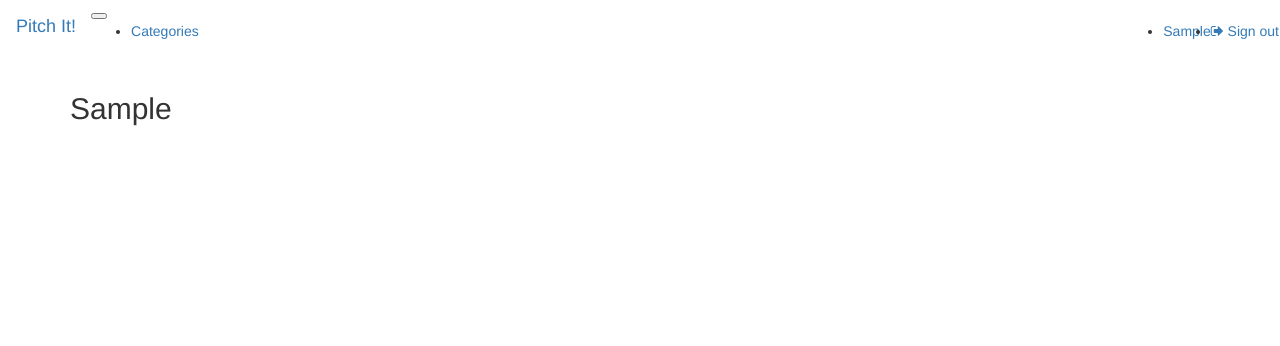
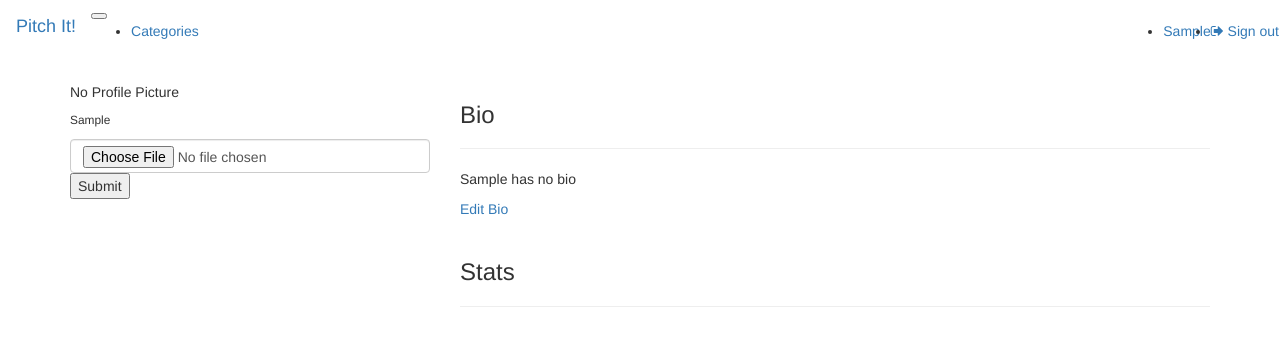
Before and after one commit to DevWaweru/PitchIt, a Flask app: a page that uses app/templates/profile/profile.html in a window 1280 px wide. Shown: the top 346 px of the page. Run offline with Flask 2, Linux system fonts and the light colour scheme; the visitor is signed in with stand-in values (Sample User, id 1); data comes from the database, SQL or seed files in the repository; some libraries are stand-ins or nearby versions; some web fonts are replaced.

Commit message:
UPLOAD PHOTO  * Adding the profile table in the database  * Including update bio in the user profile module  * Adding functions facilitating updating the bio and uploading profile photos

```diff
--- a/app/main/views.py
+++ b/app/main/views.py
@@ -2,8 +2,8 @@ from flask import render_template, request, redirect, url_for, flash
 from . import main
 from ..models import User, Pitch, Comment, UpVote, DownVote
 from flask_login import login_required, current_user
-from .. import db
-from .forms import PitchForm, CategoryForm, CommentForm
+from .. import db, photos
+from .forms import PitchForm, CommentForm, UpdateProfile
 
 @main.route('/')
 def index():
@@ -110,3 +110,34 @@ def category(cat):
     title = f'{cat} category | One Minute Pitch'
 
     return render_template('category.html', title=title, category=my_category)
+
+@main.route('/user/<uname>/update', methods=['GET','POST'])
+@login_required
+def update_profile(uname):
+    user = User.query.filter_by(username = uname).first()
+
+    if user is None:
+        abort(404)
+
+    update_form = UpdateProfile()
+
+    if update_form.validate_on_submit():
+        user.bio = update_form.bio.data
+        db.session.add(user)
+        db.session.commit()
+
+        return redirect(url_for('.profile',uname = user.username))
+
+    return render_template('profile/update.html', form=update_form)
+
+@main.route('/user/<uname>/update/pic',methods= ['POST'])
+@login_required
+def update_pic(uname):
+    user = User.query.filter_by(username = uname).first()
+    if 'photo' in request.files:
+        filename = photos.save(request.files['photo'])
+        path = f'photos/{filename}'
+        user.profile_pic_path = path
+        # user_photo = PhotoProfile(pic_path = path,user = user)
+        db.session.commit()
+    return redirect(url_for('main.profile',uname=uname))
--- a/app/models.py
+++ b/app/models.py
@@ -20,6 +20,7 @@ class User(UserMixin,db.Model):
     comments = db.relationship('Comment',backref='user',lazy='dynamic')
     upvotes = db.relationship('UpVote',backref='user',lazy='dynamic')
     downvotes = db.relationship('DownVote',backref='user',lazy='dynamic')
+    photos = db.relationship('PhotoProfile',backref = 'user',lazy = "dynamic")
 
     @property
     def password(self):
@@ -120,3 +121,10 @@ class DownVote(db.Model):
 
     def __repr__(self):
         return f'{self.id_user}:{self.pitching_id}'
+
+class PhotoProfile(db.Model):
+    __tablename__ = 'profile_photos'
+
+    id = db.Column(db.Integer,primary_key = True)
+    pic_path = db.Column(db.String())
+    user_id = db.Column(db.Integer,db.ForeignKey("users.id"))
--- a/app/static/css/styles.css
+++ b/app/static/css/styles.css
@@ -24,7 +24,7 @@
 .welcome{
     text-align: center;
     padding-top: 15rem;
-    padding-bottom: 20rem;
+    padding-bottom: 22rem;
 }
 .welcome h1{
     font-family: 'Bilbo Swash Caps';
@@ -43,3 +43,7 @@
 .welcome a:hover{
     color: white;
 }
+.about{
+    padding-top: 1rem;
+    padding-bottom: 1rem;
+}
--- a/app/templates/profile/profile.html
+++ b/app/templates/profile/profile.html
@@ -1,9 +1,38 @@
 {% extends 'base.html'%}
 {% block content %}
 <div class="container">
-    <div class="row">
+    <div class="row about">
         <div class="col-md-4">
-            <h2> {{user.username|capitalize}} </h2>
+            <!-- Displaying profile photo -->
+            {% if user.profile_pic_path %}
+                <img src="{{url_for('static',filename = user.profile_pic_path)}}" alt="" class="img-thumbnail">
+            {% else %}
+                <p>No Profile Picture</p>
+            {% endif %}
+            <p class="small"> {{user.username|capitalize}} </p>
+            {% if user == current_user %}
+            <form action="{{url_for('main.update_pic',uname=user.username)}}" method="post" enctype="multipart/form-data">
+                <input type="file" name="photo" class="form-control" required>
+                <input type="submit">
+            </form>
+            {% endif %}
+        </div>
+        <div class="col-md-8">
+            <!-- Displaying user bio -->
+            <h3>Bio</h3>
+            <hr>
+            {% if user.bio %}
+                <p> {{user.bio}} </p>
+            {% else %}
+                <p>{{user.username|capitalize}} has no bio</p>
+            {% endif %}
+            {% if user == current_user %}
+            <a href="{{url_for('main.update_profile',uname=user.username)}}">Edit Bio</a>
+            <br>
+            {% endif %}
+            <br>
+            <h3>Stats</h3>
+            <hr>
         </div>
     </div>
 </div>
```
Also changed, not shown: app/main/forms.py (+4 -4 lines), app/templates/profile/update.html (added, +14 -0 lines), migrations/versions/38b1a2ad0a7d_adding_profile_pic_table.py (added, +34 -0 lines), app/static/photos/news-icon.png (added).
